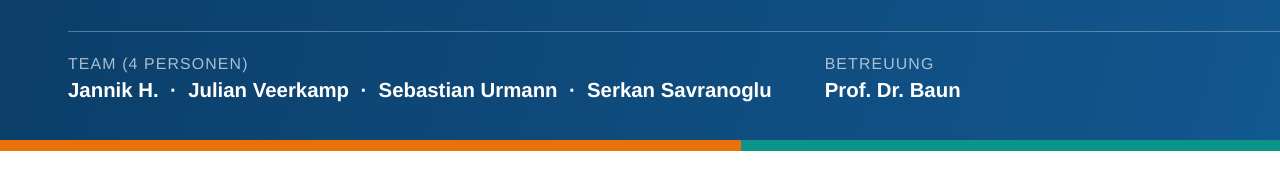
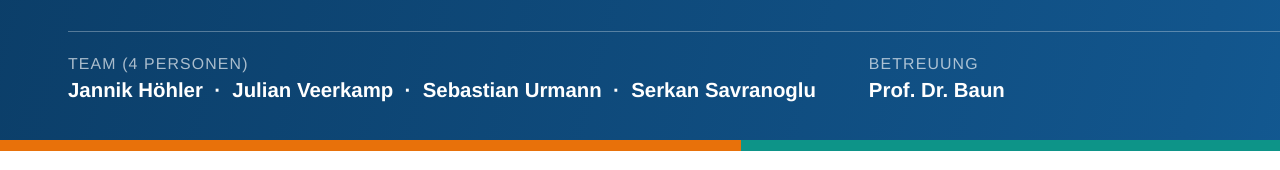
Before and after one commit to AI-Drone-FRA-UAS/ai-drone, a plain HTML site: page docs/poster/plakat.html in a window 1280 px wide. Shown: the part 294-464 px from the top of the page. Drawn offline with Linux system fonts and the light colour scheme.

Commit message:
Complete the team line with Jannik Höhler
Removes the open item from the poster README and the poster page, and
regenerates the print PDF and the site preview image.

Co-Authored-By: Claude Opus 5 <noreply@anthropic.com>

```diff
--- a/docs/poster/plakat.html
+++ b/docs/poster/plakat.html
@@ -224,7 +224,7 @@ footer code{ background:rgba(255,255,255,.14); color:#fff; font-size:4.6mm; }
       ein servogesteuerter Lastenabwurf.
     </div>
     <div class="kopf-meta">
-      <div><span>Team (4 Personen)</span><b>Jannik&nbsp;H. &nbsp;·&nbsp; Julian&nbsp;Veerkamp &nbsp;·&nbsp; Sebastian&nbsp;Urmann &nbsp;·&nbsp; Serkan&nbsp;Savranoglu</b></div>
+      <div><span>Team (4 Personen)</span><b>Jannik&nbsp;Höhler &nbsp;·&nbsp; Julian&nbsp;Veerkamp &nbsp;·&nbsp; Sebastian&nbsp;Urmann &nbsp;·&nbsp; Serkan&nbsp;Savranoglu</b></div>
       <div><span>Betreuung</span><b>Prof. Dr. Baun</b></div>
     </div>
   </header>
```
Also changed, not shown: site/content/index.html (+1 -1 lines), site/content/plakat.html (+0 -1 lines), site/assets/plakat-vorschau.jpg, 2 other files.
